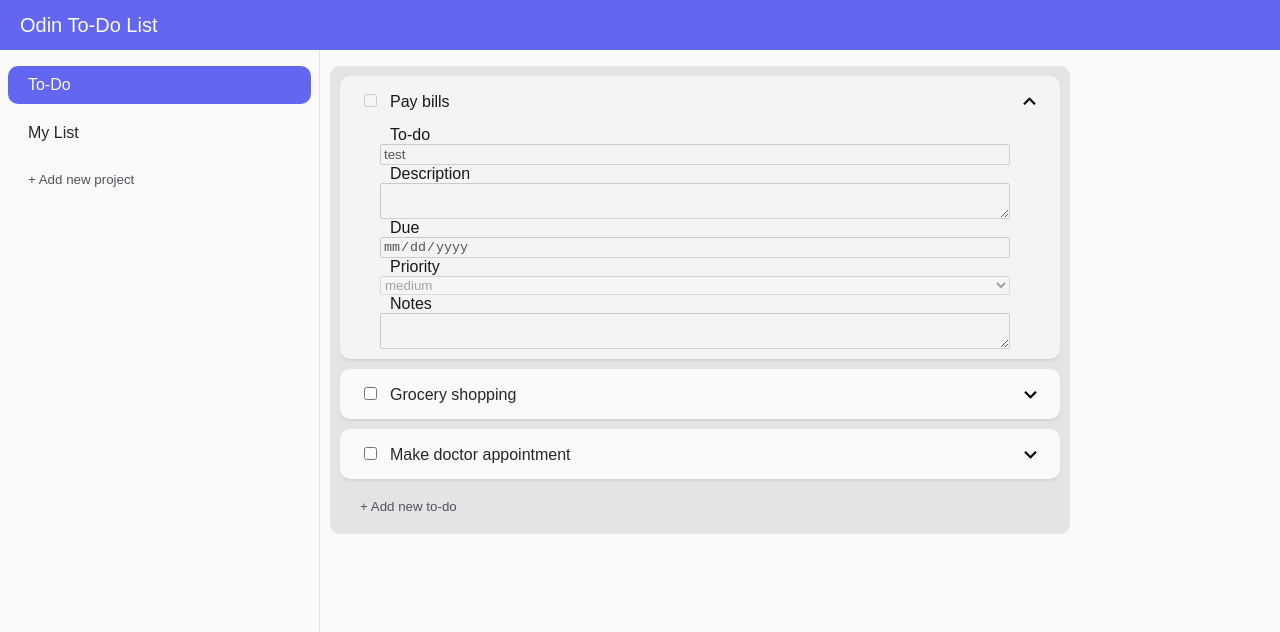
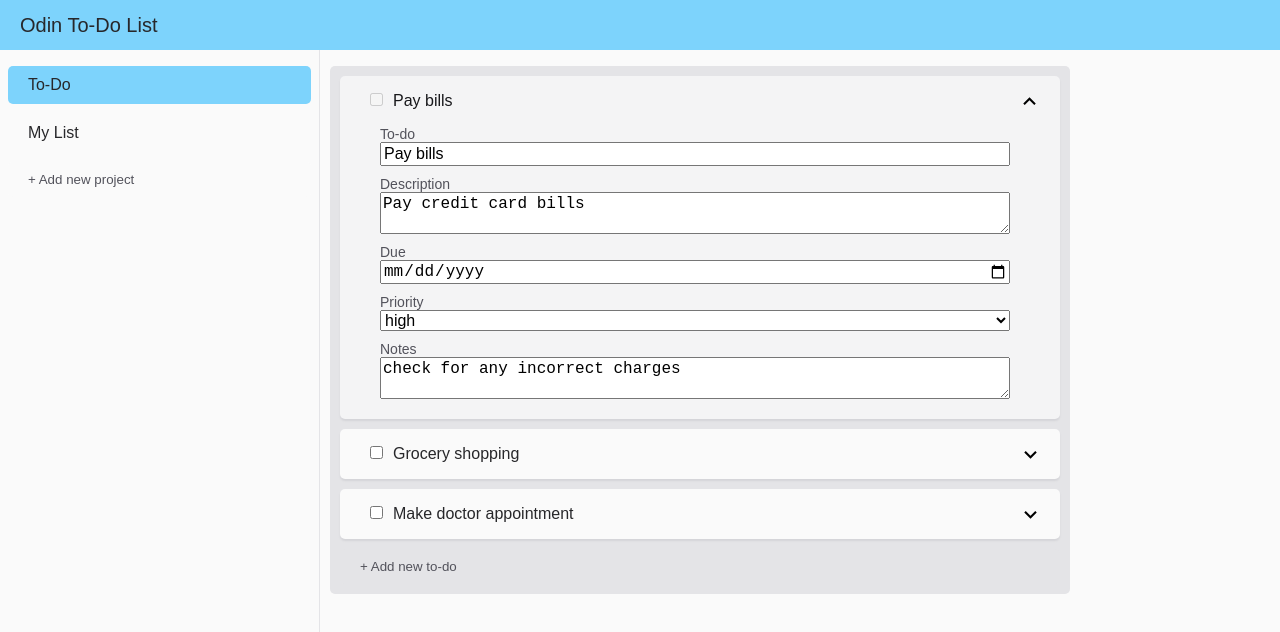
Before and after one commit to anthony-roncal/todo-list, a website built with webpack: page dist/index.html in a window 1280 px wide. Both pictures are taken after a click on the item "Pay bills". Shown: the top 632 px of the page. Built offline with nearby package versions, Linux system fonts and the light colour scheme.

Commit message:
set todo details values based on todo's values

```diff
--- a/src/index.js
+++ b/src/index.js
@@ -13,8 +13,8 @@ projects.push(newProject);
 
 // init dummy data
 const testTodo1 = Todo('Pay bills', 'Pay credit card bills', '2/28/2023', 'high', 'check for any incorrect charges');
-const testTodo2 = Todo('Grocery shopping', 'milk, eggs, cauliflower rice', '2/18/2023', 'high', 'check if we have coupons');
-const testTodo3 = Todo('Make doctor appointment', 'Make an appointment for a checkup', '3/01/2023', 'high', '');
+const testTodo2 = Todo('Grocery shopping', 'milk, eggs, cauliflower rice', '2/18/2023', 'medium', 'check if we have coupons');
+const testTodo3 = Todo('Make doctor appointment', 'Make an appointment for a checkup', '3/01/2023', 'low', '');
 const testTodo4 = Todo('Wash car', 'take car to car wash', '2/18/2023', 'low', '');
 const testTodo5 = Todo('Call mom', 'return her call, update about vacation plans', '2/19/2023', 'medium', '');
 const testTodo6 = Todo('Book flight', 'book flights for vacation', '2/24/2023', 'high', 'check hopper');
--- a/src/style.css
+++ b/src/style.css
@@ -9,9 +9,9 @@
     --zinc-700: #3f3f46;
     --zinc-800: #27272a;
     --zinc-900: #18181b;
-    --indigo: #6366f1;
-    --indigo-dark: #4338ca;
-    --indigo-light: #818cf8;
+    --primary: #7dd3fc;
+    --primary-dark: #38bdf8;
+    --primary-light: #bae6fd;
 }
 
 body {
@@ -26,8 +26,8 @@ body {
 header {
     display: flex;
     grid-column: 1 / 3;
-    background-color: var(--indigo);
-    color: var(--zinc-50);
+    background-color: var(--primary);
+    color: var(--zinc-800);
     align-items: center;
     font-size: 20px;
     padding-left: 20px;
@@ -61,7 +61,7 @@ header {
 .todo-ul {
     width: 75%;
     margin-left: 10px;
-    border-radius: 10px;
+    border-radius: 5px;
     padding: 10px;
     background-color: var(--zinc-200);
 }
@@ -108,13 +108,13 @@ header {
 .current-project > .delete-project,
 .add-project-btn,
 .add-todo-btn {
-    background-color: var(--indigo);
-    color: var(--zinc-50);
+    background-color: var(--primary);
+    color: var(--zinc-800);
 }
 
 .add-project-btn:hover,
 .add-todo-btn:hover {
-    background-color: var(--indigo-dark);
+    background-color: var(--primary-dark);
     color: var(--zinc-50);
 }
 
@@ -123,7 +123,7 @@ header {
 }
 
 .current-project:hover > .delete-project:hover {
-    background-color: var(--indigo-dark);
+    background-color: var(--primary-dark);
 }
 
 .content {
@@ -136,11 +136,6 @@ ul {
     padding: 0;
 }
 
-label {
-    text-align: left;
-    margin-left: 10px;
-}
-
 li,
 button,
 .add-project-field,
@@ -148,7 +143,7 @@ button,
     box-sizing: border-box;
     border: none;
     padding: 10px 20px;
-    border-radius: 10px;
+    border-radius: 5px;
 }
 
 .project-item {
@@ -187,7 +182,7 @@ button,
 .delete-todo {
     display: none;
     background-color: var(--zinc-100);
-    border-radius: 3px;
+    border-radius: 5px;
     padding: 1px 10px;
     margin: 0;
 }
@@ -195,6 +190,10 @@ button,
 .delete-todo:hover,
 .delete-project:hover {
     background-color: var(--zinc-200);
+}
+
+input[type=checkbox] {
+    margin: 0 10px;
 }
 
 input[type=checkbox]:checked + label.strikethrough {
@@ -227,8 +226,16 @@ button,
     padding-left: 20px;
 }
 
-.todo-details-container > .checkbox {
-    margin: 0;
+.todo-details-container > label {
+    font-size: 14px;
+    color: var(--zinc-600);
+}
+
+.todo-details-container > input,
+.todo-details-container > textarea,
+.todo-details-container > select {
+    margin-bottom: 10px;
+    font-size: 16px;
 }
 
 .rotate {
--- a/src/viewController.js
+++ b/src/viewController.js
@@ -190,14 +190,16 @@ export default function viewController(projectsArray, currentProject) {
             todoTitleLabel.textContent = 'To-do';
             const todoTitleInput = document.createElement('input');
             todoTitleInput.setAttribute('type', 'text');
-            todoTitleInput.value = "test"; // test
+            todoTitleInput.value = todo.title;
             const todoDescriptionLabel = document.createElement('label');
             todoDescriptionLabel.textContent = 'Description';
             const todoDescriptionInput = document.createElement('textarea');
+            todoDescriptionInput.value = todo.description;
             const todoDueDateLabel = document.createElement('label');
             todoDueDateLabel.textContent = 'Due';
             const todoDueDateInput = document.createElement('input');
             todoDueDateInput.setAttribute('type', 'date');
+            todoDueDateInput.value = todo.dueDate;
             const todoPriorityLabel = document.createElement('label');
             todoPriorityLabel.textContent = 'Priority';
             const todoPriorityInput = document.createElement('select');
@@ -214,8 +216,10 @@ export default function viewController(projectsArray, currentProject) {
             const todoNotesLabel = document.createElement('label');
             todoNotesLabel.textContent = 'Notes';
             const todoNotesInput = document.createElement('textarea');
+            todoNotesInput.value = todo.notes;
 
             todoPriorityInput.append(lowPriorityOption, medPriorityOption, highPriorityOption);
+            todoPriorityInput.value = todo.priority;
 
             todoDetailsContainer.append(todoTitleLabel, todoTitleInput,
                 todoDescriptionLabel, todoDescriptionInput,
@@ -227,7 +231,7 @@ export default function viewController(projectsArray, currentProject) {
             Array.from(todoDetailsContainer.children).forEach(element => {
                 if((element.nodeName === 'INPUT') || (element.nodeName === 'TEXTAREA') || (element.nodeName === 'SELECT')) {
                     // element.readOnly = true;
-                    element.disabled = true;
+                    // element.disabled = true;
                 }
             })
 
```
